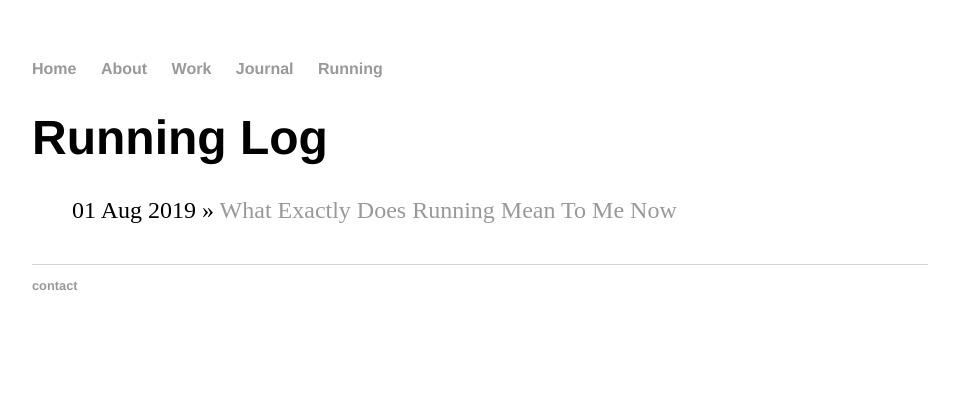
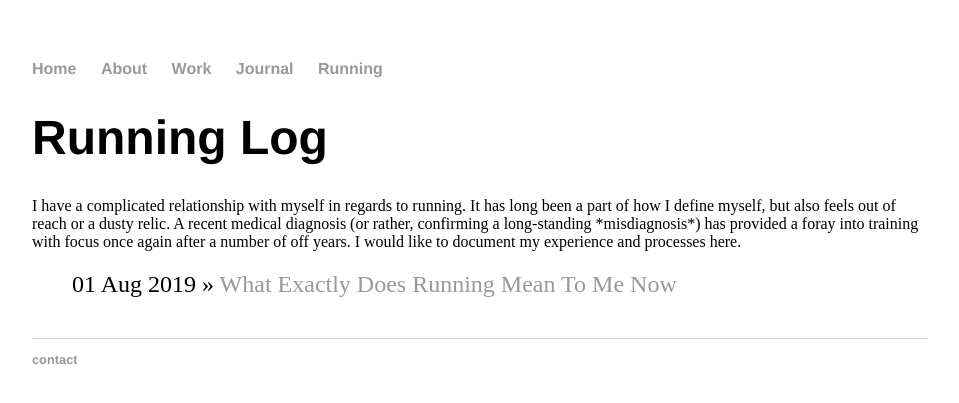
Before and after one commit to zoeakind/zoeakind.github.io, a Jekyll site: the page built from run/index.html, in a window 1280 px wide. Shown: the top 403 px of the page, without its empty margins (160-1119 px from the left). Built offline with Jekyll 4.4.1, drawn with Linux system fonts in a browser that asks for light colours.

Commit message:
Update index.html

```diff
--- a/run/index.html
+++ b/run/index.html
@@ -3,6 +3,8 @@ layout: default
 title: Running Log
 ---
 	<h1>{{ page.title }}</h1>
+
+I have a complicated relationship with myself in regards to running. It has long been a part of how I define myself, but also feels out of reach or a dusty relic. A recent medical diagnosis (or rather, confirming a long-standing *misdiagnosis*) has provided a foray into training with focus once again after a number of off years. I would like to document my experience and processes here.
 
 
 {% for category in site.categories %}
```
